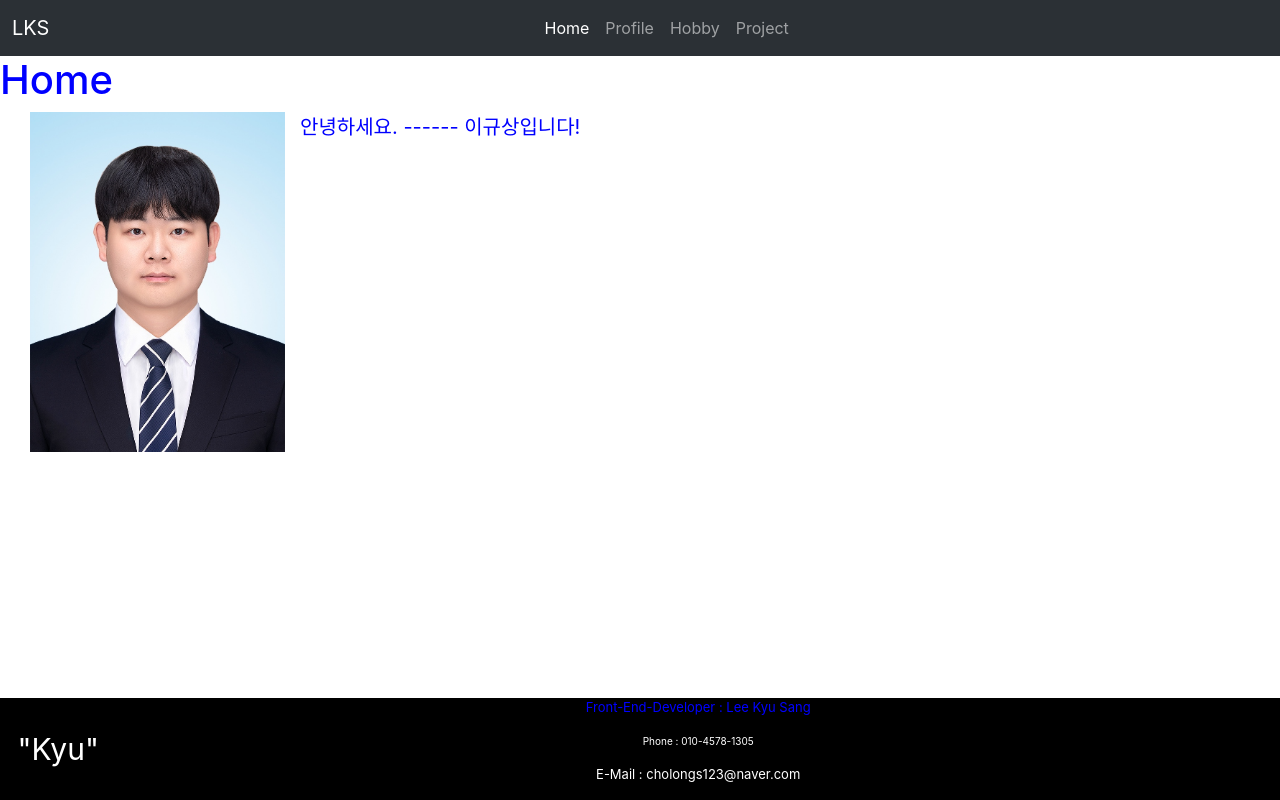
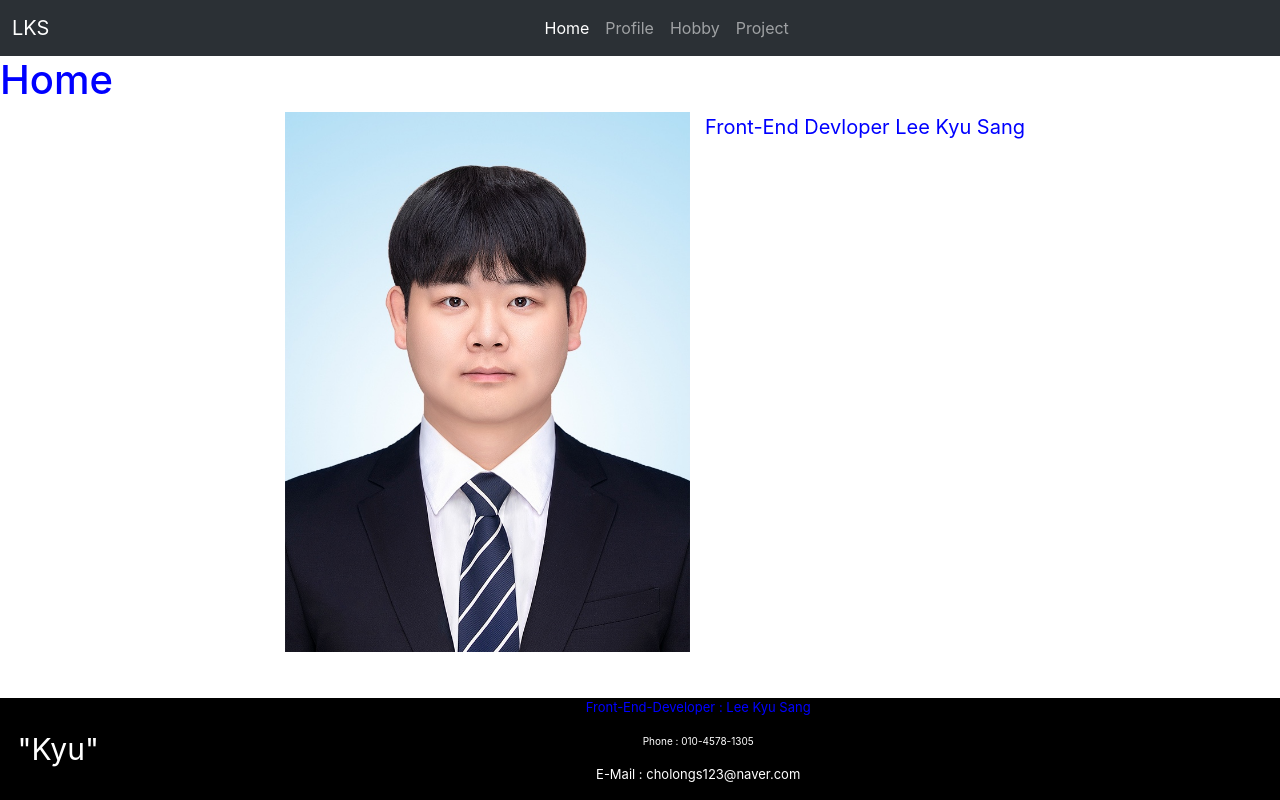
Before and after one commit to kyusang0330/react-self-introduction, a React (Create React App) app: page / in a window 1280 px wide. Built offline with nearby package versions, Linux system fonts and the light colour scheme.

Commit message:
내용 수정

```diff
--- a/package.json
+++ b/package.json
@@ -6,10 +6,13 @@
     "@testing-library/jest-dom": "^5.17.0",
     "@testing-library/react": "^13.4.0",
     "@testing-library/user-event": "^13.5.0",
+    "prettier": "^3.2.5",
     "react": "^18.2.0",
     "react-dom": "^18.2.0",
     "react-router-dom": "^6.22.3",
     "react-scripts": "5.0.1",
+    "recoil": "^0.7.7",
+    "styled-components": "^6.1.8",
     "web-vitals": "^2.1.4"
   },
   "scripts": {
--- a/src/Pages/Home.js
+++ b/src/Pages/Home.js
@@ -7,7 +7,7 @@ const Home = () => {
       <HomeInfo>
         <MainImg src="/images/Main.jpg" alt="증명사진" />
         <HomeHi>
-          <HomeHiFirst>안녕하세요. ------ 이규상입니다!</HomeHiFirst>
+          <HomeHiFirst>Front-End Devloper Lee Kyu Sang</HomeHiFirst>
         </HomeHi>
       </HomeInfo>
     </HomeContainer>
@@ -20,11 +20,11 @@ const HomeContainer = styled.div``;
 
 const HomeInfo = styled.div`
   display: flex;
-  padding-bottom: 10px;
+  justify-content: center;
 `;
 
 const MainImg = styled.img`
-  width: 300px;
+  width: 450px;
   padding-left: 30px;
   padding-right: 15px;
 `;
--- a/src/Pages/Profile.js
+++ b/src/Pages/Profile.js
@@ -19,12 +19,12 @@ function Profile() {
 
   return (
     <ProfileContainer>
+      <MainProfile>
+        <ProfileMainImg src="/images/Main.jpg" alt="증명사진" />
+      </MainProfile>
+      <MainProfileText>{renderProfile}</MainProfileText>
       <Grid grid1="학생회장" grid2="교육조교" />
       <Grid grid1="교육부장" grid2="사무부장" />
-      <MainProfile>
-        <ProfileMainImg src="/images/Main.jpg" alt="증명사진" />
-        <MainProfileText>{renderProfile}</MainProfileText>
-      </MainProfile>
     </ProfileContainer>
   );
 }
```
Also changed, not shown: 1 other file (tests, documents, lock files or other folders).
